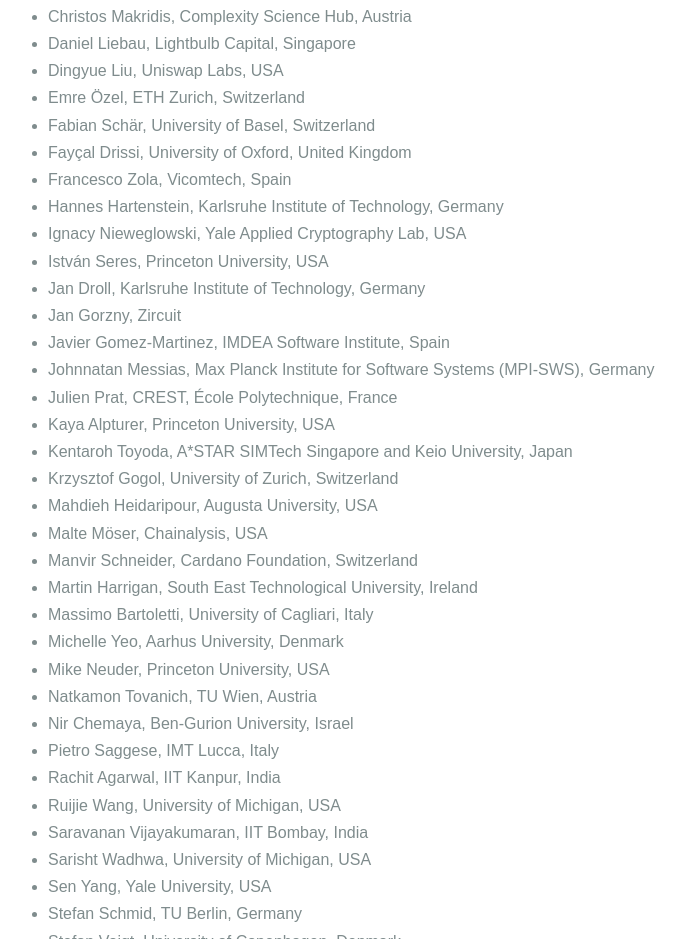
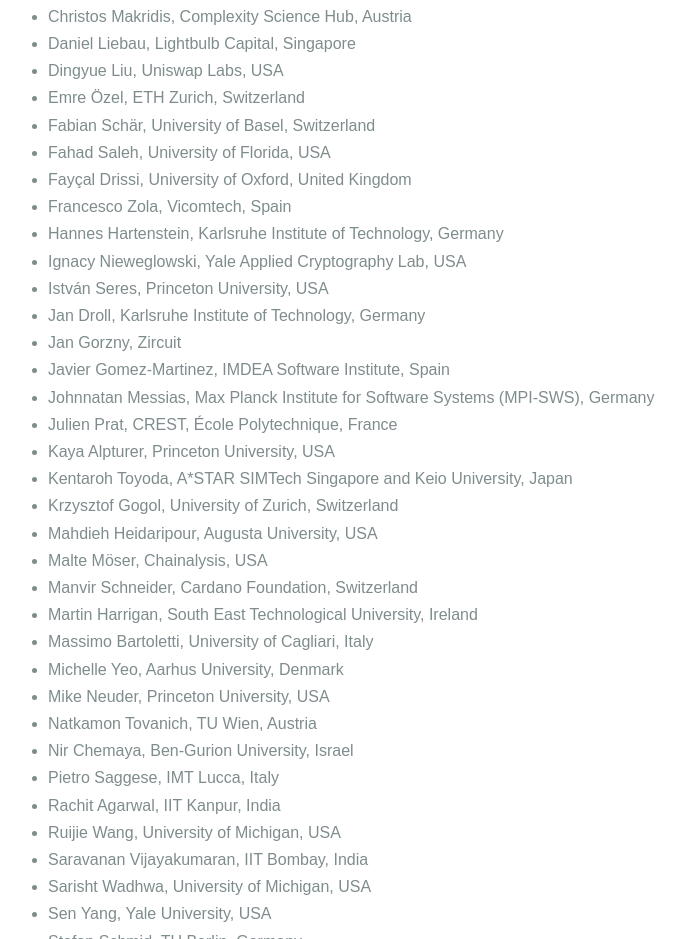
Before and after one commit to caaworkshop/caaworkshop.github.io, a plain HTML site: page 2027/index.html in a window 1280 px wide. Shown: the part 4940-5879 px from the top of the page, without its empty margins (130-816 px from the left). Drawn offline with nearby package versions, Linux system fonts and the light colour scheme.

Commit message:
Fahad PC

```diff
--- a/2027/index.html
+++ b/2027/index.html
@@ -363,6 +363,7 @@
             <li>Dingyue Liu, Uniswap Labs, USA</li>
             <li>Emre Özel, ETH Zurich, Switzerland</li>
             <li>Fabian Schär, University of Basel, Switzerland</li>
+            <li>Fahad Saleh, University of Florida, USA</li>
             <li>Fayçal Drissi, University of Oxford, United Kingdom</li>
             <li>Francesco Zola, Vicomtech, Spain</li>
             <li>Hannes Hartenstein, Karlsruhe Institute of Technology, Germany</li>
```
